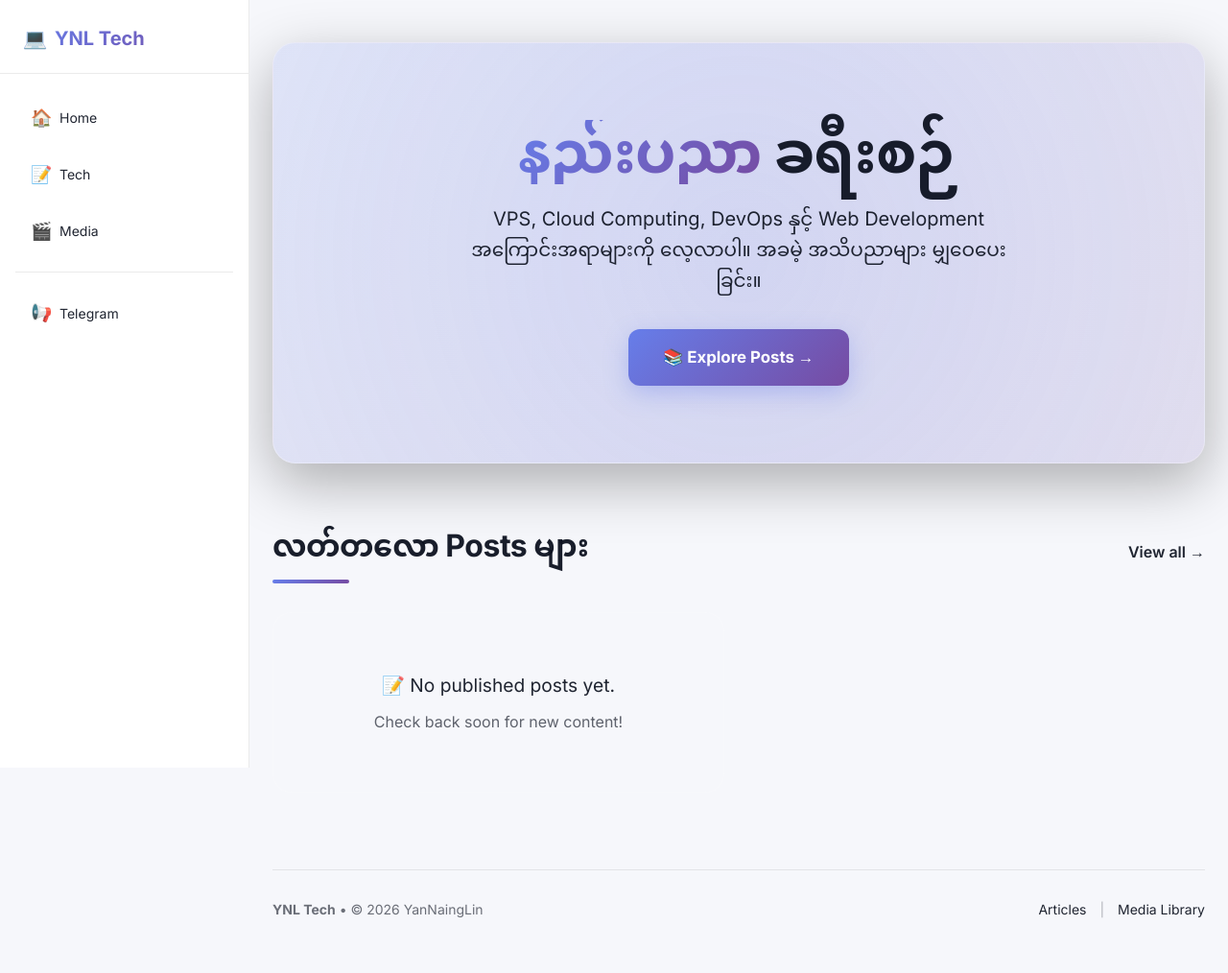
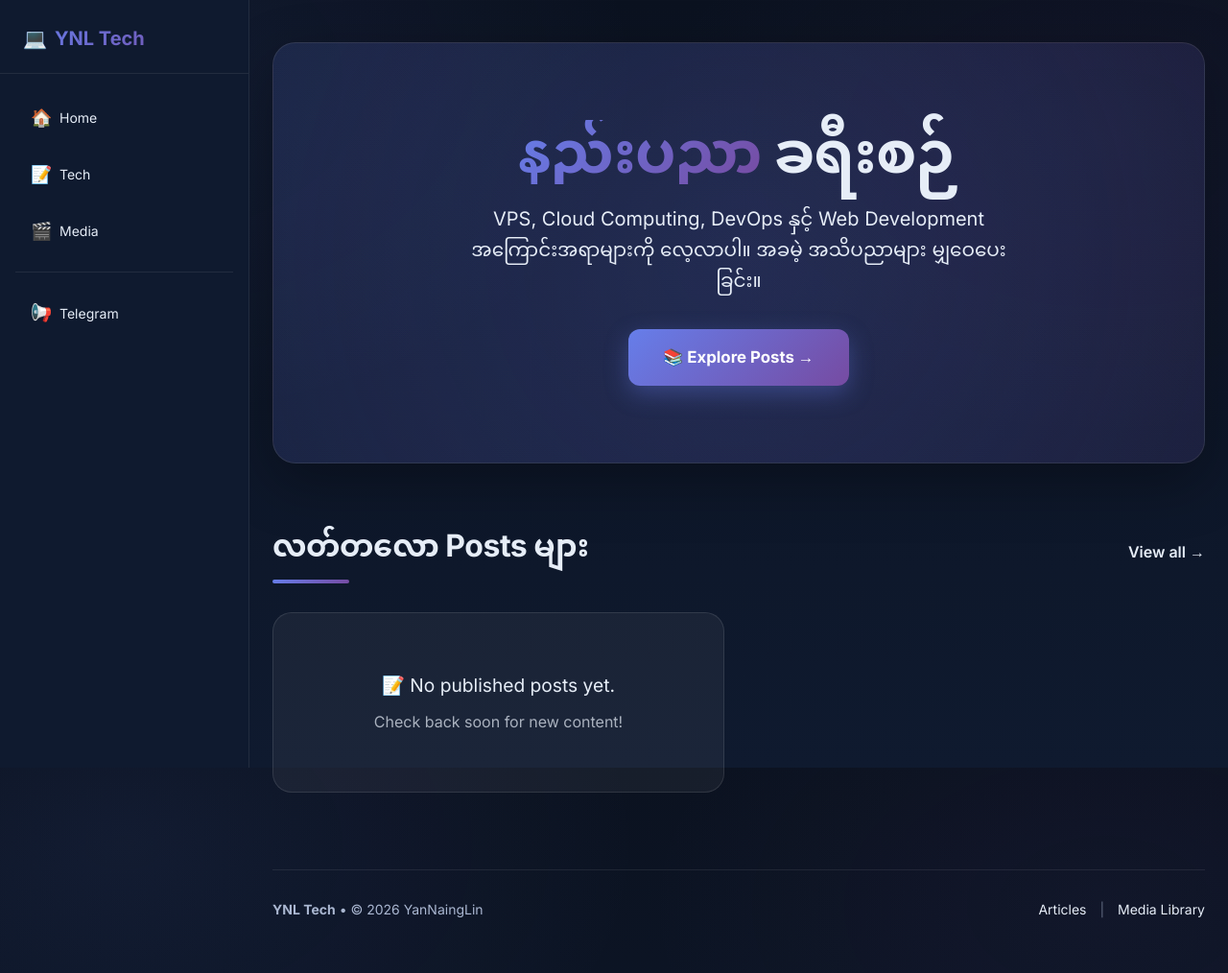
Before and after one commit to yannaing86tt/website, a Django app: template templates/home.html in a window 1280 px wide. Shown: the whole page at 96% size. Run offline with Django 5.2, Linux system fonts and the light colour scheme; the template is opened without the code that fills it, so the values that code supplies are empty.

Commit message:
Force dark mode permanently - hide theme toggle and set default to dark

```diff
--- a/templates/public_base.html
+++ b/templates/public_base.html
@@ -99,6 +99,7 @@
     }
 
     .theme-toggle-box {
+      display: none !important;
       display: none !important;
       margin-top: 12px;
       padding: 12px;
@@ -336,7 +337,7 @@
     function toggleTheme() {
       const html = document.documentElement;
       const body = document.body;
-      const currentTheme = body.getAttribute('data-theme') || 'light';
+      const currentTheme = body.getAttribute('data-theme') || 'dark';
       const newTheme = currentTheme === 'light' ? 'dark' : 'light';
 
       body.setAttribute('data-theme', newTheme);
@@ -350,7 +351,7 @@
 
     // Load saved theme on page load
     window.addEventListener('DOMContentLoaded', () => {
-      const savedTheme = localStorage.getItem('theme') || 'light';
+      const savedTheme = localStorage.getItem('theme') || 'dark';
       const html = document.documentElement;
       const body = document.body;
 
```
